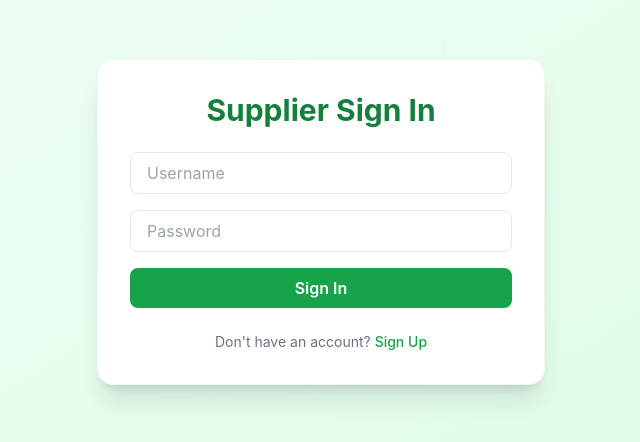
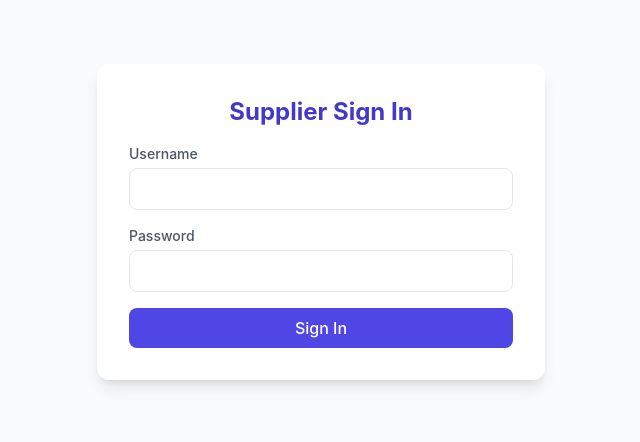
Before and after one commit to Erenthos/ra-platform, a Next.js app: page /supplier/signin in a window 1280 px wide. Shown: the part 178-620 px from the top of the page, without its empty margins (319-959 px from the left). Built offline with nearby package versions, Linux system fonts and the light colour scheme.

Commit message:
Update page.tsx

```diff
--- a/src/app/supplier/signin/page.tsx
+++ b/src/app/supplier/signin/page.tsx
@@ -1,83 +1,83 @@
 "use client";
 
-import React, { useState } from "react";
+import { useState } from "react";
 import { useRouter } from "next/navigation";
 
 export default function SupplierSignIn() {
-  const router = useRouter();
   const [username, setUsername] = useState("");
   const [password, setPassword] = useState("");
-  const [message, setMessage] = useState("");
+  const [error, setError] = useState("");
+  const router = useRouter();
 
-  async function handleSubmit(e: React.FormEvent) {
+  const handleSignIn = async (e: React.FormEvent) => {
     e.preventDefault();
-    setMessage("Logging in...");
+    setError("");
 
     try {
       const res = await fetch("/api/auth/signin", {
         method: "POST",
         headers: { "Content-Type": "application/json" },
-        body: JSON.stringify({ username, password, role: "supplier" }),
+        body: JSON.stringify({ username, password }),
       });
 
       const data = await res.json();
-      if (res.ok) {
-        setMessage("Login successful! Redirecting...");
-        setTimeout(() => {
+      if (!res.ok) throw new Error(data.error || "Login failed");
+
+      // ✅ Save supplier info for session persistence
+      localStorage.setItem("supplierId", data.user.id.toString());
+      localStorage.setItem("supplierUsername", data.user.username);
+      localStorage.setItem("role", data.user.role);
+
+      alert("✅ Login successful!");
       router.push("/supplier/dashboard");
-        }, 1000);
-      } else {
-        setMessage(data.error || "Invalid credentials.");
+    } catch (err: any) {
+      console.error("Login error:", err);
+      setError(err.message || "Login failed");
     }
-    } catch (error) {
-      console.error(error);
-      setMessage("Server error while logging in.");
-    }
-  }
+  };
 
   return (
-    <main className="min-h-screen bg-gradient-to-br from-green-50 to-green-100 flex items-center justify-center p-4">
-      <div className="bg-white shadow-xl rounded-2xl w-full max-w-md p-8 border border-gray-100">
-        <h1 className="text-3xl font-bold text-center text-green-700 mb-6">
+    <div className="min-h-screen flex items-center justify-center bg-gray-50">
+      <div className="bg-white shadow-lg rounded-xl p-8 w-full max-w-md">
+        <h2 className="text-2xl font-bold text-center text-indigo-700 mb-4">
           Supplier Sign In
-        </h1>
-        <form onSubmit={handleSubmit} className="space-y-4">
+        </h2>
+        {error && (
+          <p className="text-red-600 text-center text-sm mb-3">{error}</p>
+        )}
+        <form onSubmit={handleSignIn}>
+          <div className="mb-4">
+            <label className="block text-sm font-medium text-gray-600">
+              Username
+            </label>
             <input
               type="text"
-            placeholder="Username"
               value={username}
               onChange={(e) => setUsername(e.target.value)}
+              className="w-full border rounded-lg p-2 mt-1"
               required
-            className="w-full px-4 py-2 border rounded-lg focus:ring-2 focus:ring-green-400 outline-none"
             />
+          </div>
+          <div className="mb-4">
+            <label className="block text-sm font-medium text-gray-600">
+              Password
+            </label>
             <input
               type="password"
-            placeholder="Password"
               value={password}
               onChange={(e) => setPassword(e.target.value)}
+              className="w-full border rounded-lg p-2 mt-1"
               required
-            className="w-full px-4 py-2 border rounded-lg focus:ring-2 focus:ring-green-400 outline-none"
             />
+          </div>
           <button
             type="submit"
-            className="w-full bg-green-600 text-white py-2 rounded-lg font-semibold hover:bg-green-700 transition"
+            className="w-full bg-indigo-600 hover:bg-indigo-700 text-white py-2 rounded-lg font-medium"
           >
             Sign In
           </button>
         </form>
-        {message && (
-          <p className="text-center text-gray-600 mt-4 text-sm">{message}</p>
-        )}
-        <p className="text-sm text-center text-gray-500 mt-6">
-          Don't have an account?{" "}
-          <a
-            href="/supplier/signup"
-            className="text-green-600 font-medium hover:underline"
-          >
-            Sign Up
-          </a>
-        </p>
       </div>
-    </main>
+    </div>
   );
 }
```
Lines whose indentation alone changed are shown as unchanged.
